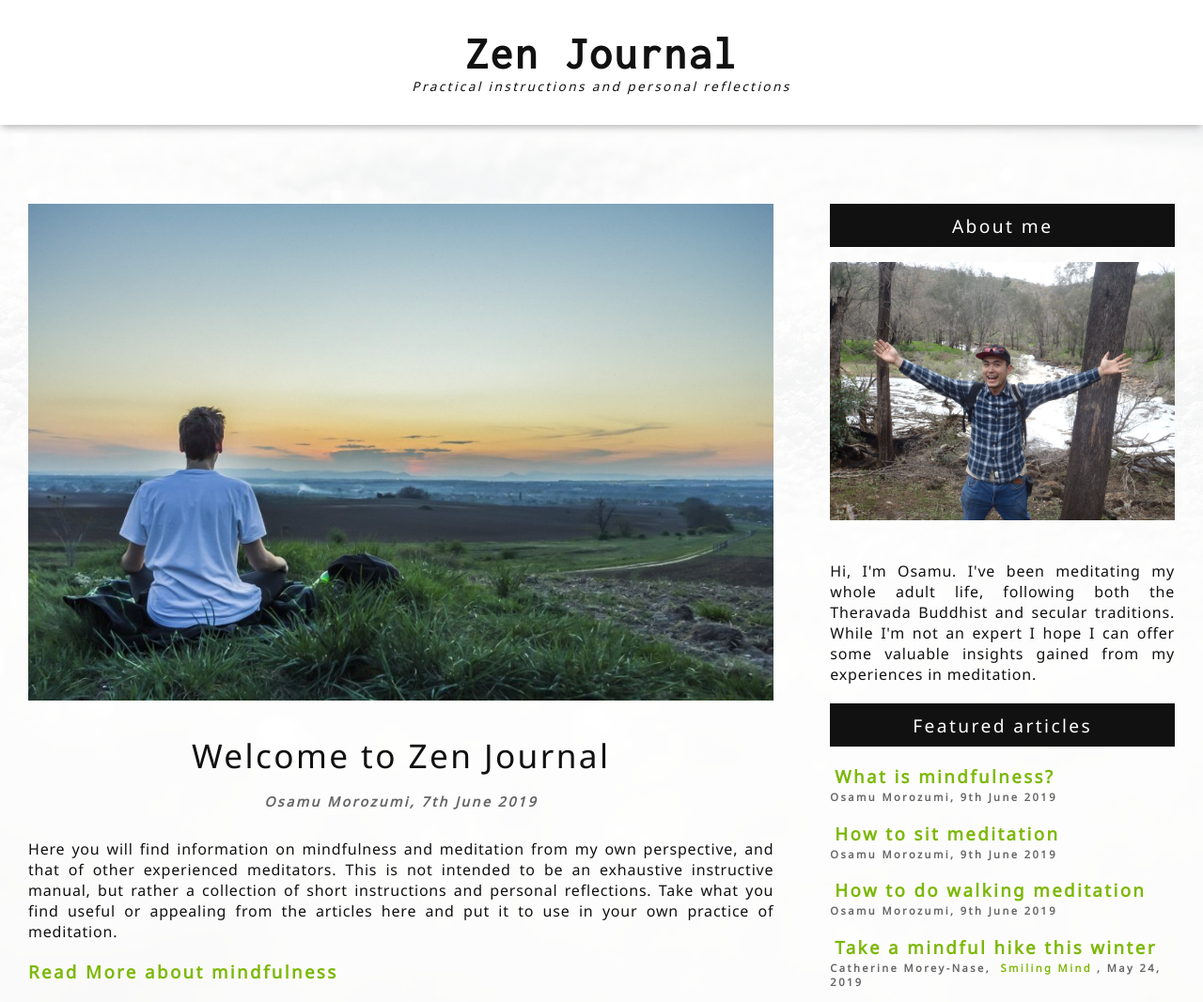
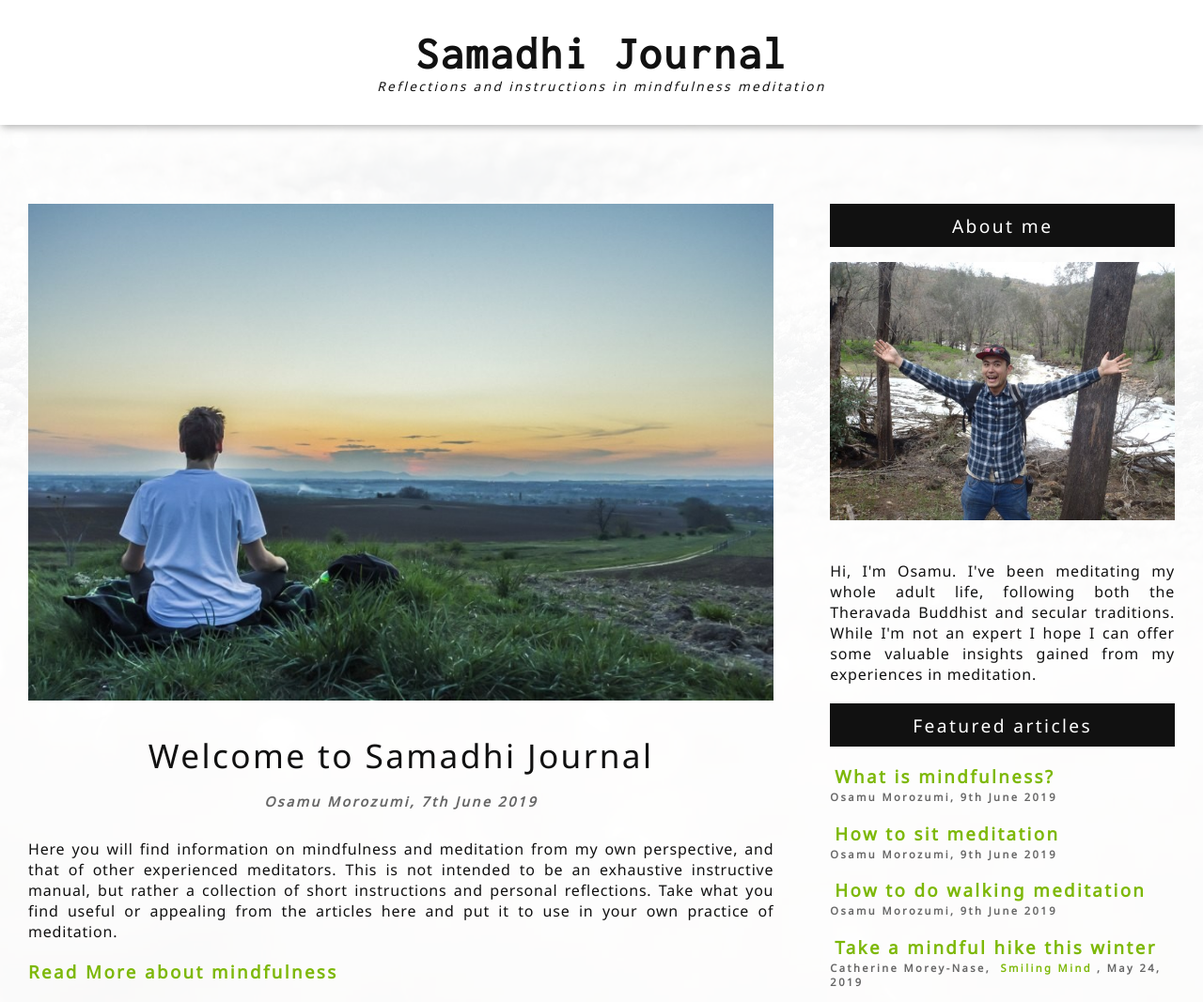
Before and after one commit to ozmos/zenjournal, a PHP site: page /index.php in a window 1280 px wide. Shown: the part 60-1127 px from the top of the page at 94% size. Run offline with PHP 8.4, Linux system fonts and the light colour scheme.

Commit message:
optimized images and changed title

```diff
--- a/inc/header.php
+++ b/inc/header.php
@@ -3,8 +3,8 @@
   <!-- header -->
 <header class="flex">
   <div class="headings">
-    <h1>Zen Journal</h1>
-    <h2 class="subheading">Practical instructions and personal reflections</h2>
+    <h1>Samadhi Journal</h1>
+    <h2 class="subheading">Reflections and instructions in mindfulness meditation</h2>
   </div>
 
 </header>
--- a/inc/html_head.php
+++ b/inc/html_head.php
@@ -8,7 +8,7 @@
     <title><?php echo $page['title']; ?></title>
     <meta name="author" content="Osamu Morozumi" />
     <meta name="description" content="<?php echo $page['description']; ?>" />
-    <meta name="keywords" content="meditation, mindfulness, blog, relaxation" />
+    <meta name="keywords" content="meditation, mindfulness, blog, relaxation, samadhi, zen" />
     <link href="https://fonts.googleapis.com/css?family=Inconsolata%7CNoto+Sans&display=swap" rel="stylesheet">
     <link rel="stylesheet" href="css/styles.css" />
     <!--[if lt IE 9]>
--- a/inc/post_data.php
+++ b/inc/post_data.php
@@ -3,31 +3,31 @@
 $post_data = [
   'home' => [
     'post' => false,
-    'title' => 'Zen Journal - Home',
-    'description' => 'Home page for Zen Journal',
+    'title' => 'Samadhi Journal - Home',
+    'description' => 'Home page for Samadhi Journal',
     'id' => 'home',
     'img' => 'meditation-grass.jpg',
     'alt' => 'man sitting in meditation on grass',
-    'art_title' => 'Welcome to Zen Journal',
+    'art_title' => 'Welcome to Samadhi Journal',
     'auth' => 'Osamu Morozumi',
     'date' => '7th June 2019',
     'content' => '<p>Here you will find information on mindfulness and meditation from my own perspective, and that of other experienced meditators.  This is not intended to be an exhaustive instructive manual, but rather a collection of short instructions and personal reflections. Take what you find useful or appealing from the articles here and put it to use in your own practice of meditation.</p>'
   ],
   'articles' => [
     'post' => false,
-    'title' => 'Zen Journal - Articles',
-    'description' => 'Blog feed for Zen Journal',
+    'title' => 'Samadhi Journal - Articles',
+    'description' => 'Blog feed for Samadhi Journal',
     'id' => 'articles',
     'img' => 'meditation-grass.jpg',
     'alt' => 'man sitting in meditation on grass',
-    'art_title' => 'Latest articles for Zen Journal',
+    'art_title' => 'Latest articles for Samadhi Journal',
     'auth' => '',
     'date' => '',
     'content' => ''
   ],
   'intro' => [
     'post' => true,
-    'title' => 'Zen Journal - What is Mindfulness',
+    'title' => 'Samadhi Journal - What is Mindfulness',
     'description' => 'Article describing what mindfulness is',
     'id' => 'intro',
     'img' => 'balance.jpg',
@@ -57,7 +57,7 @@ $post_data = [
     ],
   'sitting_meditation' => [
     'post' => true,
-    'title' => 'Zen Journal - Sitting Meditation',
+    'title' => 'Samadhi Journal - Sitting Meditation',
   'description' => 'Brief instructions on how to sit meditation',
   'id' => 'sitting_meditation',
   'img' => 'sitting-meditation.jpg',
@@ -86,7 +86,7 @@ $post_data = [
   ],
   'walking_meditation' => [
     'post' => true,
-    'title' => 'Zen Journal - Walking Meditation',
+    'title' => 'Samadhi Journal - Walking Meditation',
     'description' => 'Brief instructions on how to practice walking meditation',
     'id' => 'walking_meditation',
     'img' => 'road.jpg',
@@ -110,7 +110,7 @@ $post_data = [
   ],
   'hiking' => [
     'post' => true,
-    'title' => 'Zen Journal - Third party article - hiking',
+    'title' => 'Samadhi Journal - Third party article - hiking',
     'description' => 'Blog article from smilingmind.com.au about mindful hiking',
     'id' => 'hiking',
     'img' => 'hiking.jpg',
@@ -157,8 +157,8 @@ From <a class="hover-green-light" href="https://blog.smilingmind.com.au/take-a-m
   ],
   'contact' => [
     'post' => false,
-    'title' => 'Zen Journal - Contact',
-    'description' => 'Contact page for Zen Journal',
+    'title' => 'Samadhi Journal - Contact',
+    'description' => 'Contact page for Samadhi Journal',
     'id' => 'contact',
     'img' => '',
     'alt' => '',
```
Also changed, not shown: images/balance.jpg, images/hiking.jpg, images/light-texture.jpg, images/meditation-grass.jpg, images/profile.jpg, images/road.jpg, images/sitting-meditation.jpg, images/snow.jpg.
